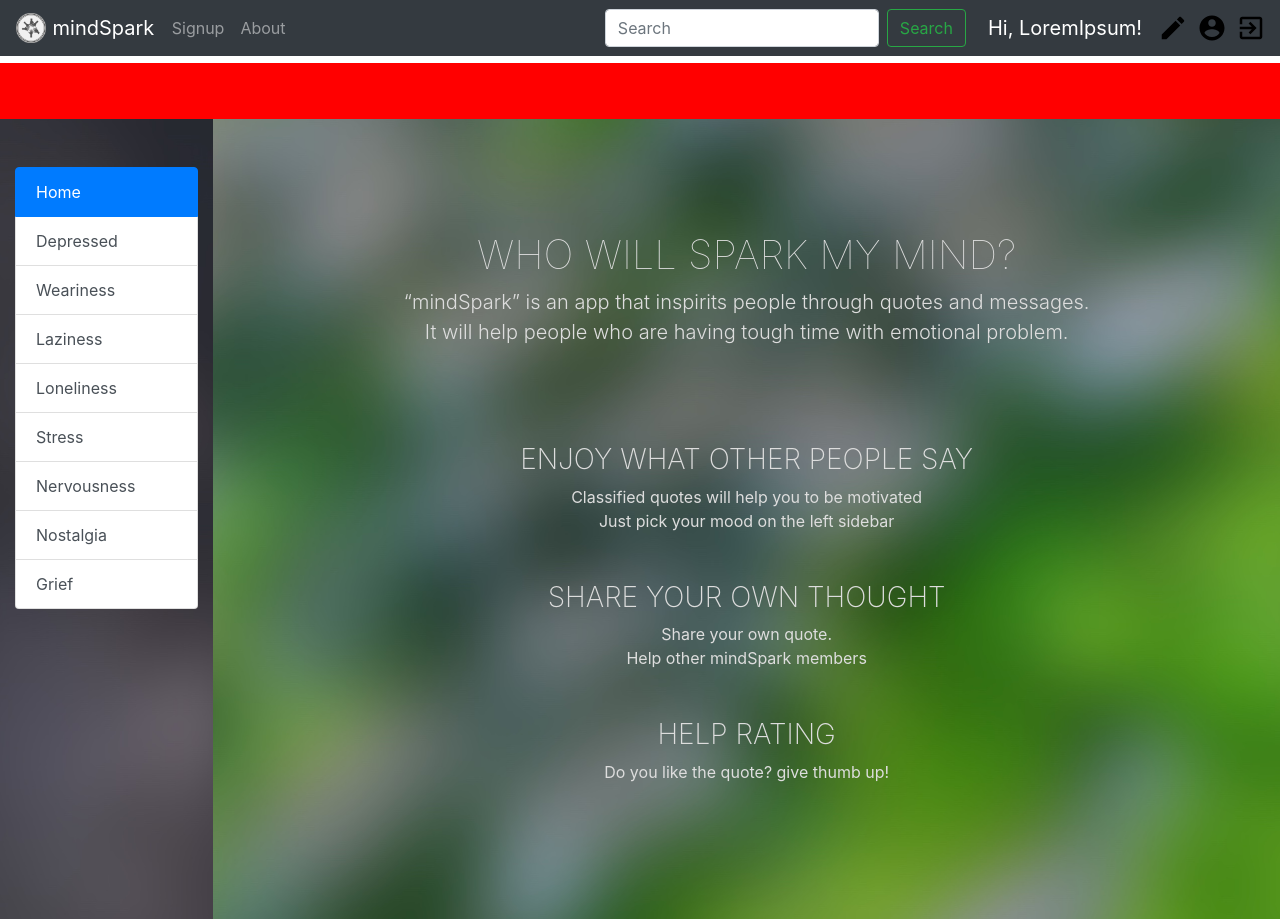
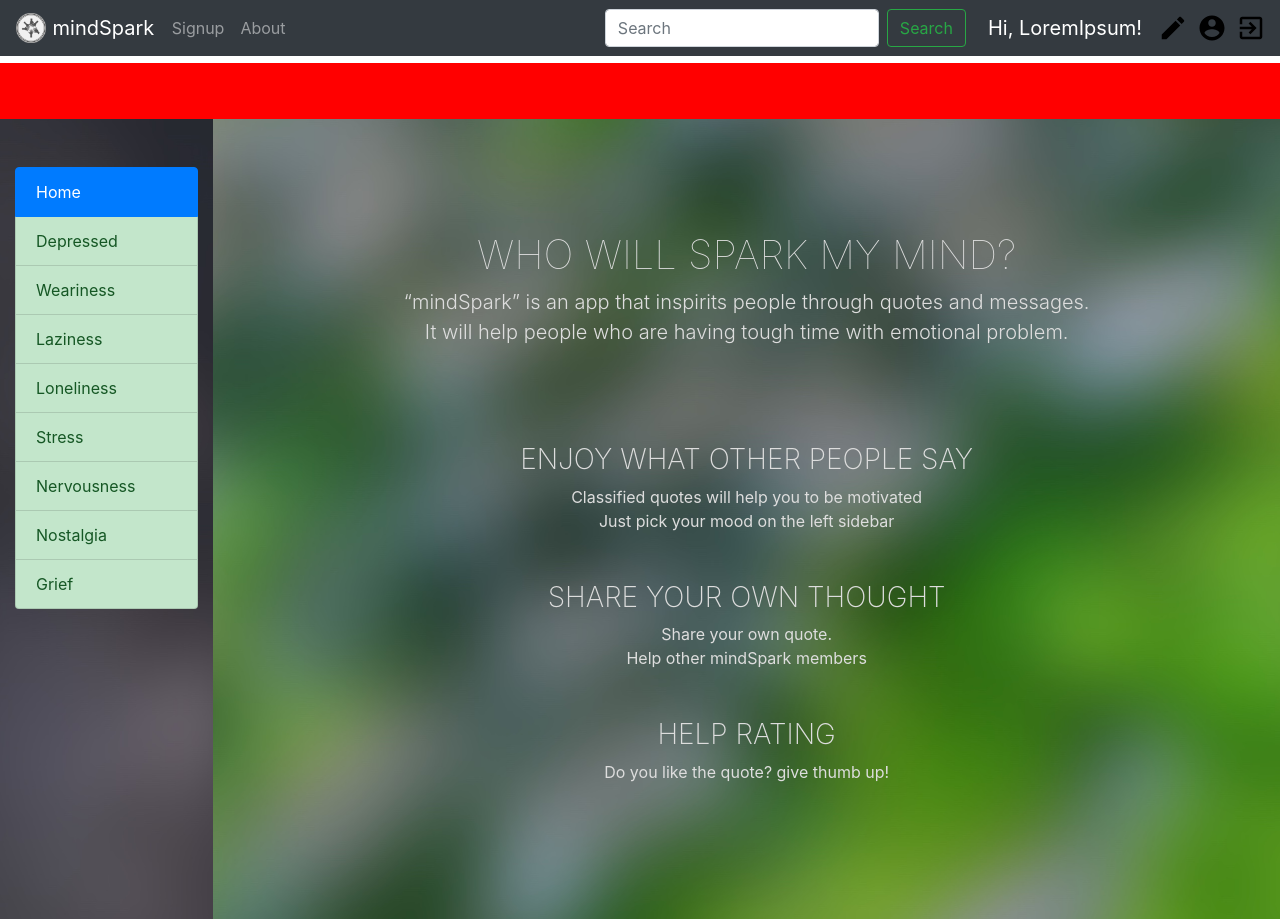
Before and after one commit to abansal98/mindSpark, a React (Create React App) app in the folder react-app/: page /quoteboard in a window 1280 px wide. Built offline with nearby package versions, Linux system fonts and the light colour scheme.

Commit message:
added color on category list

```diff
--- a/react-app/src/components/Quoteboard/Quoteboard.js
+++ b/react-app/src/components/Quoteboard/Quoteboard.js
@@ -63,28 +63,28 @@ class Quoteboard extends Component {
                   <ListGroup.Item action href="#categoryHome">
                     Home
                   </ListGroup.Item>
-                  <ListGroup.Item action href="#category0">
+                  <ListGroup.Item action href="#category0" variant="success">
                     {categories[0]}
                   </ListGroup.Item>
-                  <ListGroup.Item action href="#category1">
+                  <ListGroup.Item action href="#category1" variant="success">
                     {categories[1]}
                   </ListGroup.Item>
-                  <ListGroup.Item action href="#category2">
+                  <ListGroup.Item action href="#category2" variant="success">
                     {categories[2]}
                   </ListGroup.Item>
-                  <ListGroup.Item action href="#category3">
+                  <ListGroup.Item action href="#category3" variant="success">
                     {categories[3]}
                   </ListGroup.Item>
-                  <ListGroup.Item action href="#category4">
+                  <ListGroup.Item action href="#category4" variant="success">
                     {categories[4]}
                   </ListGroup.Item>
-                  <ListGroup.Item action href="#category5">
+                  <ListGroup.Item action href="#category5" variant="success">
                     {categories[5]}
                   </ListGroup.Item>
-                  <ListGroup.Item action href="#category6">
+                  <ListGroup.Item action href="#category6" variant="success">
                     {categories[6]}
                   </ListGroup.Item>
-                  <ListGroup.Item action href="#category7">
+                  <ListGroup.Item action href="#category7" variant="success">
                     {categories[7]}
                   </ListGroup.Item>
                 </ListGroup>
```
